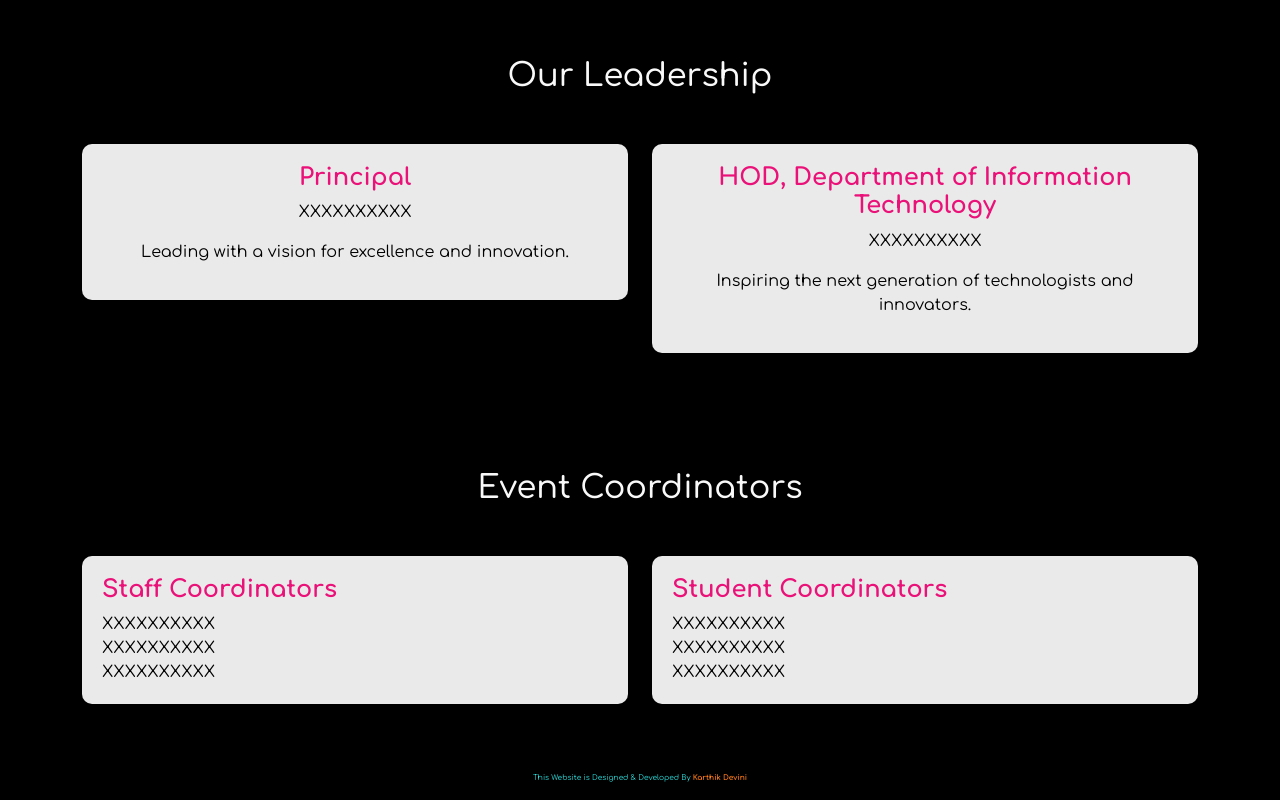
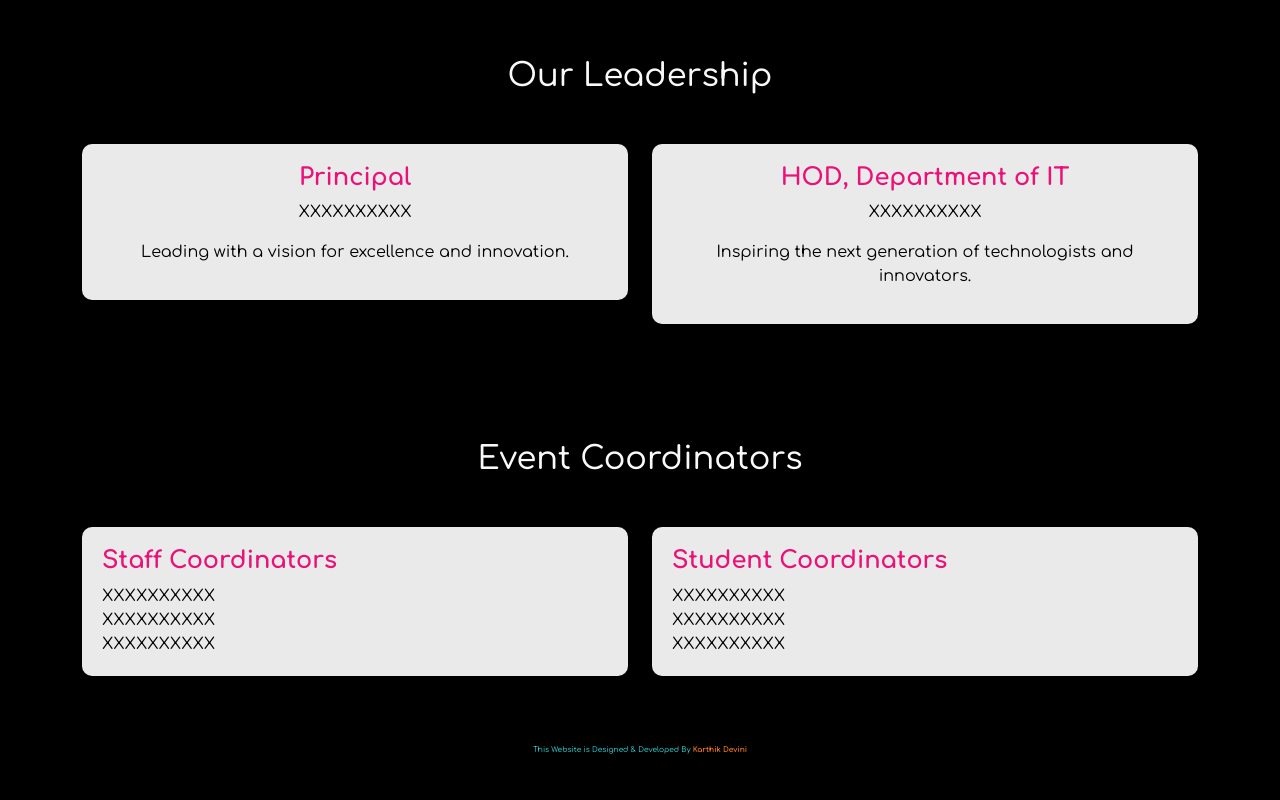
Before and after one commit to karthikdevini/INFINIT2K25, a plain HTML site: page index.html in a window 1280 px wide. Shown: the part 3893-4693 px from the top of the page. After the commit the page ends 4664 px from the top, so only its background shows below. Drawn offline with nearby package versions, Linux system fonts and the light colour scheme.

Commit message:
Update index.html

```diff
--- a/index.html
+++ b/index.html
@@ -751,7 +751,7 @@
       <div class="col-md-6">
         <div class="event-card">
           <div class="event-card-body text-center">
-            <h5 class="event-title">HOD, Department of Information Technology</h5>
+            <h5 class="event-title">HOD, Department of IT</h5>
             <p>XXXXXXXXXX</p>
             <p>Inspiring the next generation of technologists and innovators.</p>
           </div>
```
